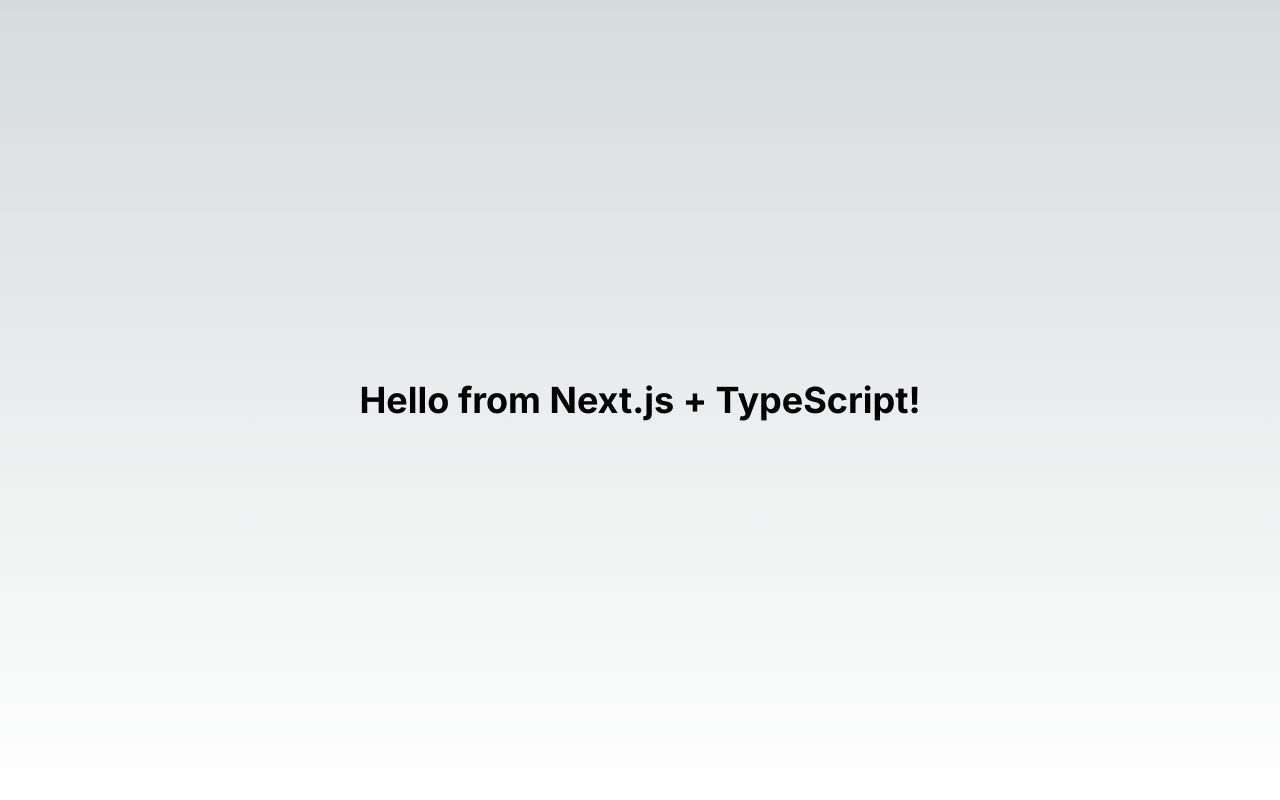
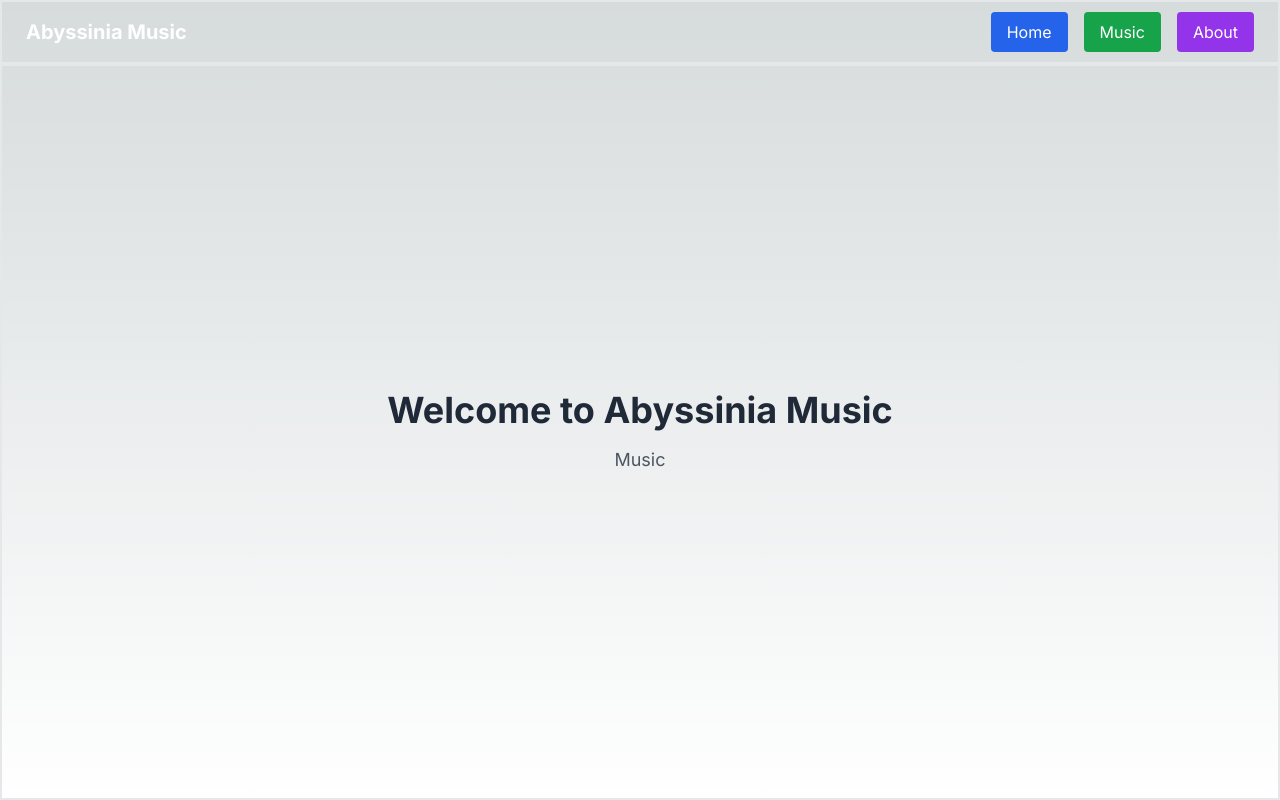
Before and after one commit to getachewjoseph/abyssinia-music, a Next.js app: page / in a window 1280 px wide. Built offline with nearby package versions, Linux system fonts and the light colour scheme.

Commit message:
Changed home page

```diff
--- a/src/app/page.tsx
+++ b/src/app/page.tsx
@@ -1,7 +1,33 @@
 export default function Home() {
   return (
-    <main className="flex min-h-screen flex-col items-center justify-center p-24">
-      <h1 className="text-4xl font-bold">Hello from Next.js + TypeScript!</h1>
-    </main>
+    <div className="flex flex-col h-screen">
+      {/* Header - thin section at the top */}
+      <div className="h-16 bg-black-800 text-white flex items-center justify-between px-6 border-2 border-white-300">
+        <h1 className="text-xl font-bold">Abyssinia Music</h1>
+        <div className="flex space-x-4">
+          <button className="px-4 py-2 bg-blue-600 rounded hover:bg-blue-700">
+            Home
+          </button>
+          <button className="px-4 py-2 bg-green-600 rounded hover:bg-green-700">
+            Music
+          </button>
+          <button className="px-4 py-2 bg-purple-600 rounded hover:bg-purple-700">
+            About
+          </button>
+        </div>
+      </div>
+
+      {/* Main content - takes up the rest of the screen */}
+      <div className="flex-1 bg-black-100 flex items-center justify-center border-2 border-white-300">
+        <div className="text-center">
+          <h2 className="text-4xl font-bold text-gray-800 mb-4">
+            Welcome to Abyssinia Music
+          </h2>
+          <p className="text-lg text-gray-600">
+            Music
+          </p>
+        </div>
+      </div>
+    </div>
   )
 }
```
